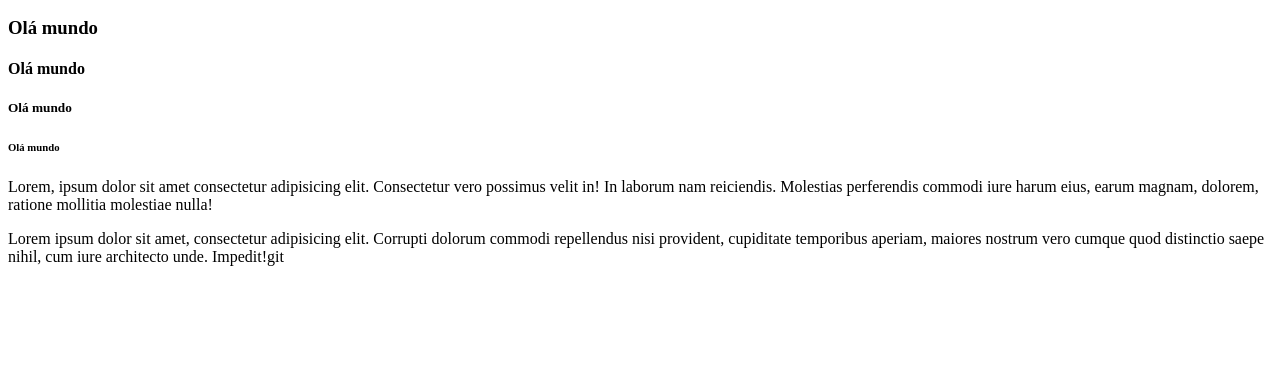
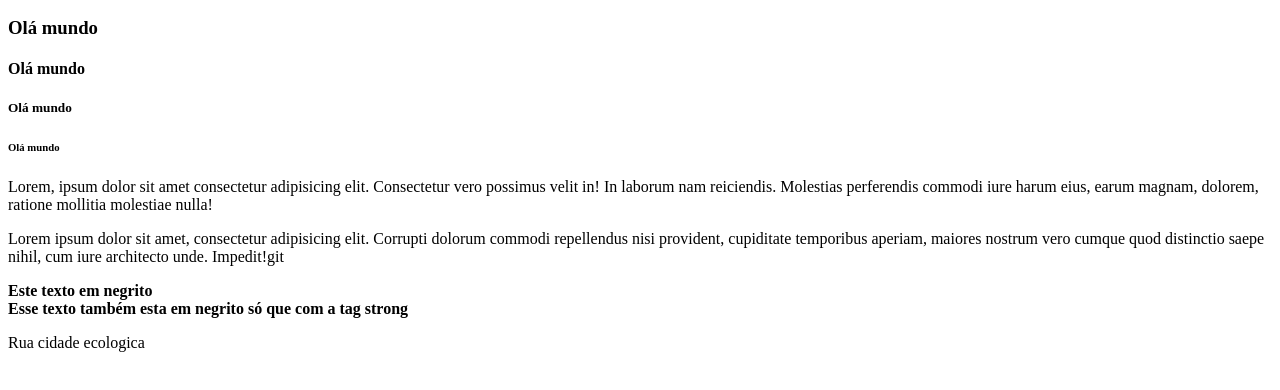
Before and after one commit to Diegomsf/html-tags-de-texto, a plain HTML site: page index.html in a window 1280 px wide. Shown: the part 110-500 px from the top of the page. Drawn offline with Linux system fonts and the light colour scheme.

Commit message:
Adicionamos tag endereço

```diff
--- a/index.html
+++ b/index.html
@@ -15,5 +15,10 @@
    <p>Lorem, ipsum dolor sit amet consectetur adipisicing elit. Consectetur vero possimus velit in! In laborum nam reiciendis. Molestias perferendis commodi iure harum eius, earum magnam, dolorem, ratione mollitia molestiae nulla!</p>
    <p>Lorem ipsum dolor sit amet, consectetur adipisicing elit. Corrupti dolorum commodi repellendus nisi provident, cupiditate temporibus aperiam, maiores nostrum vero cumque quod distinctio saepe nihil, cum iure architecto unde. Impedit!git
    </p>
+   <b>Este texto em negrito</b>
+   <br>
+   <strong>Esse texto também esta em negrito só que com a tag strong</strong>
+   <p> Rua cidade ecologica</p>
+   <address></address>
 </body>
 </html>
```
